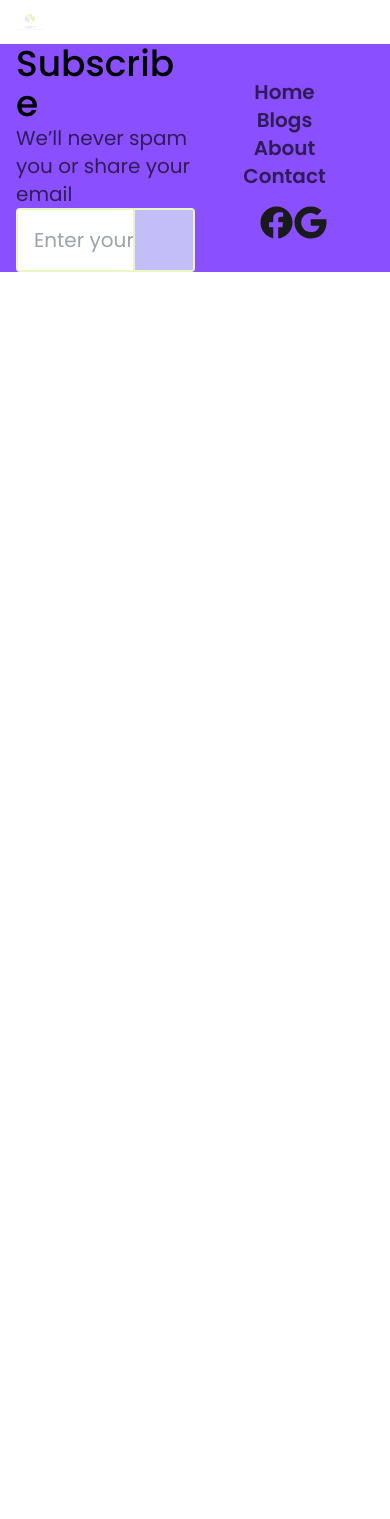
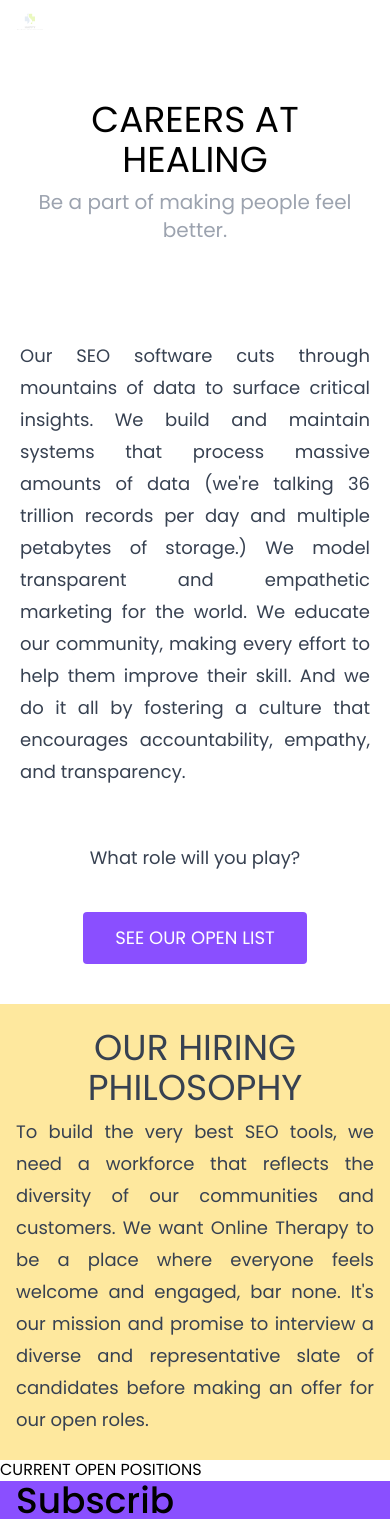
Before and after one commit to rozhiar-tech/Happy, a React (Create React App) app: page /career in a window 390 px wide. Shown: the top 1519 px of the page. Before the commit the page ends 844 px from the top, so only its background shows below. Built offline with nearby package versions, Linux system fonts and the light colour scheme; some icons are missing.

Commit message:
created career part 1, fixed horizontal scroll issue

```diff
--- a/src/App.jsx
+++ b/src/App.jsx
@@ -10,6 +10,7 @@
 import Signup from './pages/SignUp/SignUp';
 import About from './pages/About/About';
 import Team from './pages/Team/team';
+import Career from './pages/Career/Career';
 
 function App() {
   return (
@@ -24,9 +25,11 @@
           <Route path="/contact" element={<Contact />} />
           <Route path="/payment" element={<Payment />} />
           <Route path="/afterpayment" element={<AfterPayment />} />
-          <Route path="/login" element=<Login /> />
-          <Route path="/signup" element=<Signup /> />
+          <Route path="/login" element={<Login />} />
+          <Route path="/signup" element={<Signup />} />
           <Route path="/team" element={<Team />} />
+          <Route path="/career" element={<Career />} />
+
         </Routes>
         <Footer />
       </BrowserRouter>
--- a/src/index.css
+++ b/src/index.css
@@ -24,4 +24,6 @@
   -moz-osx-font-smoothing: grayscale;
   line-height: 1.3;
   color: black;
+  max-width: 100%;
+  overflow-x: hidden;
 }
--- /dev/null
+++ b/src/pages/Career/Career.js
@@ -0,0 +1,14 @@
+import React from "react";
+import CareerPart1 from "./CareerPart1"
+import CareerPart2 from "./CareerPart2"
+
+function Career() {
+    return(
+        <div className="w-full">
+            <CareerPart1 />
+            <CareerPart2 />
+        </div>
+    )
+}
+
+export default Career;
--- /dev/null
+++ b/src/pages/Career/CareerPart1.js
@@ -0,0 +1,43 @@
+import React, { useRef } from "react";
+import Scrolling from "./Scrolling";
+
+
+
+const CareerPart1 = () => {
+    const ref = useRef(null)
+    const handleClick = () => {
+        ref.current?.scrollIntoView({behavior: 'smooth'})
+    };
+
+    return(
+        <div className="flex flex-col overflow-x-hidden overflow-y-auto ">
+            <div className="mt-14 max-w-6xl mx-auto px-4">
+                <div className="md:text-left text-center">
+                    <h1 className="mb-2 md:text-5xl text-4xl">CAREERS AT HEALING</h1>
+                    <h4 className="text-gray-400 mb-24 px-1 text-xl">Be a part of making people feel better.</h4>
+                </div>
+                <div className="text-gray-700 text-lg px-1">
+                    <p className="leading-8 text-justify">Our SEO software cuts through mountains of data to surface critical insights. We build and maintain systems that process massive amounts of data (we&#39;re talking 36 trillion records per day and multiple petabytes of storage.) We model transparent and empathetic marketing for the world. We educate our community, making every effort to help them improve their skill. And we do it all by fostering a culture that encourages accountability, empathy, and transparency.</p>
+                    <h4 className="mt-14 mb-10 md:text-left text-center">What role will you play?</h4>
+                </div>
+                <div>
+                <button
+                type="button"
+                className="flex bg-lavender-indigo hover:bg-wild-strawberry/70 focus:bg-wild-strawberry/70 hover:scale-95 focus:scale-95 text-white rounded px-[2rem] py-[0.75rem] text-lg mb-10 justify-items-center md:mx-0 mx-auto "
+                onClick={handleClick}>SEE OUR OPEN LIST</button>
+                </div>
+            </div>
+            <div className="flex flex-col items-center  justify-center text-gray-700 bg-orange py-6 md:text-left text-center">
+                <div className="max-w-6xl lg:mx-0 md:mx-auto sm:mx-auto  px-4">
+                    <h1 className="mb-2 text-4xl">OUR HIRING PHILOSOPHY</h1>
+                    <p className="leading-8 text-justify text-lg">To build the very best SEO tools, we need a workforce that reflects the diversity of our communities and customers. We want Online Therapy to be a place where everyone feels welcome and engaged, bar none. It&#39;s our mission and promise to interview a diverse and representative slate of candidates before making an offer for our open roles.</p>
+                </div>
+            </div>
+            <Scrolling ref={ref}/>
+        </div>
+
+    )
+
+}
+
+export default CareerPart1;
--- /dev/null
+++ b/src/pages/Career/CareerPart2.js
@@ -0,0 +1,13 @@
+import React from 'react';
+
+
+const CareerPart2 = () => {
+  return (
+    <div>
+          <h1>CURRENT OPEN POSITIONS</h1>
+
+    </div>
+  );
+};
+
+export default CareerPart2;
--- /dev/null
+++ b/src/pages/Career/Scrolling.js
@@ -0,0 +1,9 @@
+import { forwardRef } from "react";
+
+function Scrolling ({text}, ref){
+    return(
+        <h1 ref={ref}>{text}</h1>
+        )
+}
+
+export default forwardRef(Scrolling);
--- a/tailwind.config.js
+++ b/tailwind.config.js
@@ -11,6 +11,7 @@
         'maastricht-blue': '#0B132B',
         'light-blue': '#EAF8F9',
         'light-green': '#6BD24D',
+        'orange': '#FEE89E',
       },
     },
   },
```
